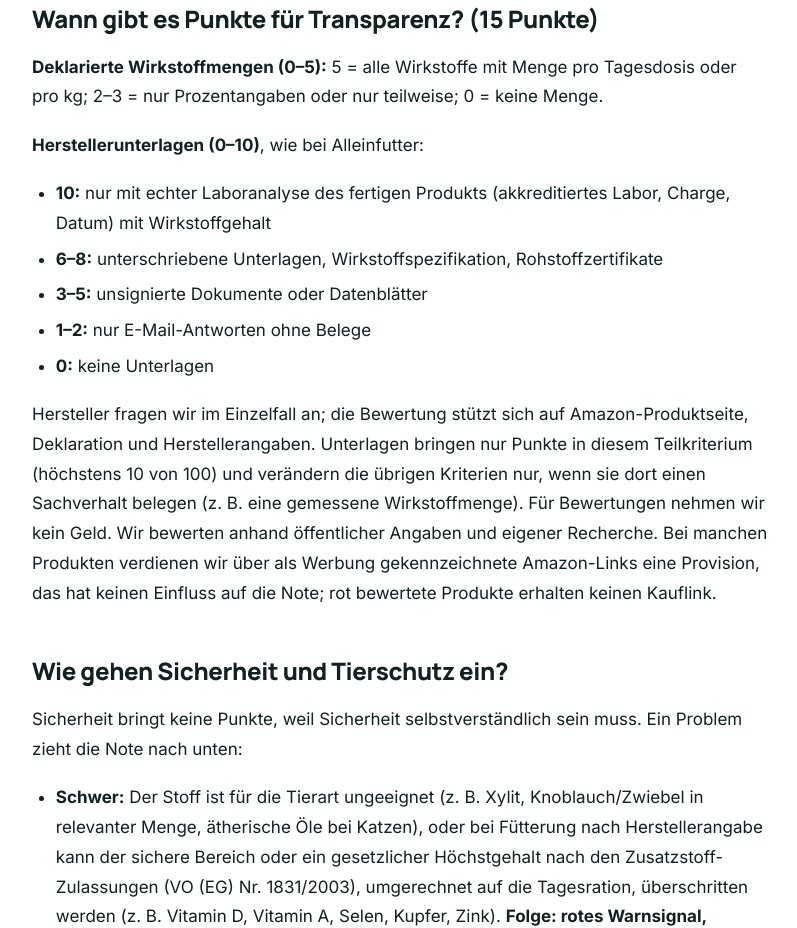
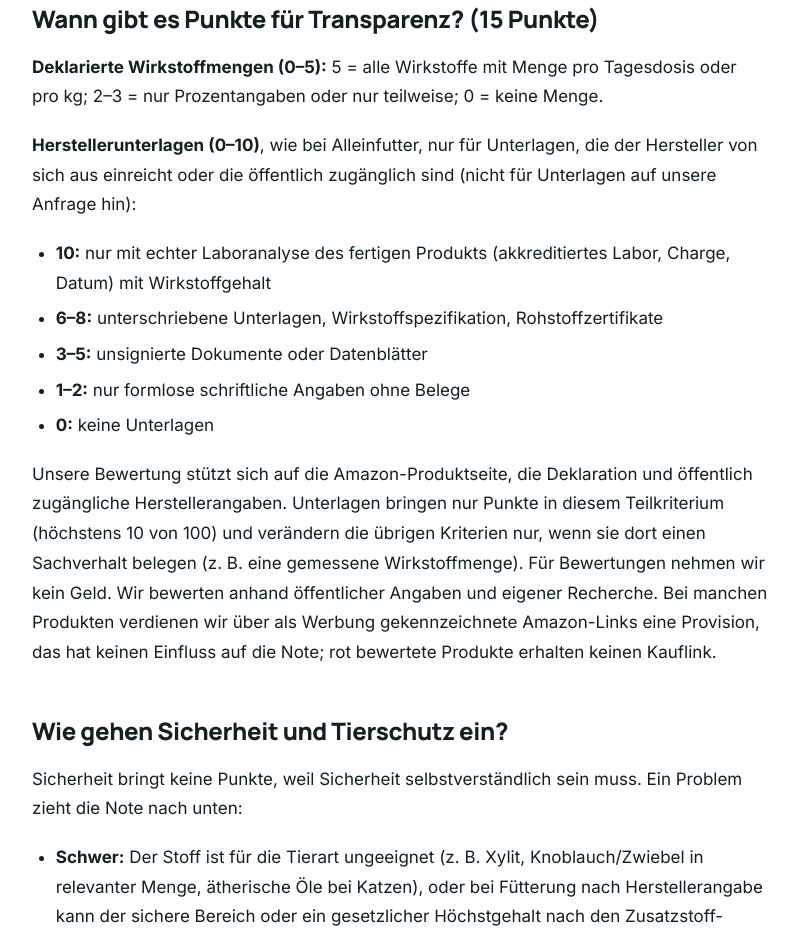
Before and after one commit to cyberni74/futterpruefer, a Next.js app: page /methodik/ergaenzungsfutter in a window 1280 px wide. Shown: the part 7100-8028 px from the top of the page, without its empty margins (240-1037 px from the left). Built offline with nearby package versions, Linux system fonts and the light colour scheme; no server answers.

Commit message:
Methodik: keine Herstelleranfragen mehr; Herstellerunterlagen nur unaufgefordert oder öffentlich zugänglich

```diff
--- a/src/app/(site)/methodik/ergaenzungsfutter/page.tsx
+++ b/src/app/(site)/methodik/ergaenzungsfutter/page.tsx
@@ -329,15 +329,15 @@ export default function ErgaenzungsfutterMethodikPage() {
 
         <h2 id="transparenz">Wann gibt es Punkte für Transparenz? (15 Punkte)</h2>
         <p><strong>Deklarierte Wirkstoffmengen (0–5):</strong> 5 = alle Wirkstoffe mit Menge pro Tagesdosis oder pro kg; 2–3 = nur Prozentangaben oder nur teilweise; 0 = keine Menge.</p>
-        <p><strong>Herstellerunterlagen (0–10)</strong>, wie bei Alleinfutter:</p>
+        <p><strong>Herstellerunterlagen (0–10)</strong>, wie bei Alleinfutter, nur für Unterlagen, die der Hersteller von sich aus einreicht oder die öffentlich zugänglich sind (nicht für Unterlagen auf unsere Anfrage hin):</p>
         <ul>
           <li><strong>10:</strong> nur mit echter Laboranalyse des fertigen Produkts (akkreditiertes Labor, Charge, Datum) mit Wirkstoffgehalt</li>
           <li><strong>6–8:</strong> unterschriebene Unterlagen, Wirkstoffspezifikation, Rohstoffzertifikate</li>
           <li><strong>3–5:</strong> unsignierte Dokumente oder Datenblätter</li>
-          <li><strong>1–2:</strong> nur E-Mail-Antworten ohne Belege</li>
+          <li><strong>1–2:</strong> nur formlose schriftliche Angaben ohne Belege</li>
           <li><strong>0:</strong> keine Unterlagen</li>
         </ul>
-        <p>Hersteller fragen wir im Einzelfall an; die Bewertung stützt sich auf Amazon-Produktseite, Deklaration und Herstellerangaben. Unterlagen bringen nur Punkte in diesem Teilkriterium (höchstens 10 von 100) und verändern die übrigen Kriterien nur, wenn sie dort einen Sachverhalt belegen (z. B. eine gemessene Wirkstoffmenge). Für Bewertungen nehmen wir kein Geld. Wir bewerten anhand öffentlicher Angaben und eigener Recherche. Bei manchen Produkten verdienen wir über als Werbung gekennzeichnete Amazon-Links eine Provision, das hat keinen Einfluss auf die Note; rot bewertete Produkte erhalten keinen Kauflink.</p>
+        <p>Unsere Bewertung stützt sich auf die Amazon-Produktseite, die Deklaration und öffentlich zugängliche Herstellerangaben. Unterlagen bringen nur Punkte in diesem Teilkriterium (höchstens 10 von 100) und verändern die übrigen Kriterien nur, wenn sie dort einen Sachverhalt belegen (z. B. eine gemessene Wirkstoffmenge). Für Bewertungen nehmen wir kein Geld. Wir bewerten anhand öffentlicher Angaben und eigener Recherche. Bei manchen Produkten verdienen wir über als Werbung gekennzeichnete Amazon-Links eine Provision, das hat keinen Einfluss auf die Note; rot bewertete Produkte erhalten keinen Kauflink.</p>
 
         <h2 id="sicherheit">Wie gehen Sicherheit und Tierschutz ein?</h2>
         <p>Sicherheit bringt keine Punkte, weil Sicherheit selbstverständlich sein muss. Ein Problem zieht die Note nach unten:</p>
--- a/src/app/(site)/methodik/page.tsx
+++ b/src/app/(site)/methodik/page.tsx
@@ -140,7 +140,7 @@ export default function MethodikPage() {
               <caption className="sr-only">Stufen für Transparenz und Herstellerunterlagen</caption>
               <thead className="bg-bg-soft"><tr><th scope="col" className="p-3 text-right">Punkte</th><th scope="col" className="p-3">Voraussetzung</th></tr></thead>
               <tbody>
-                <tr className="border-t border-border"><th scope="row" className="p-3 text-right tabular-nums">0</th><td className="p-3">Keine Unterlagen vorgelegt oder keine Antwort auf unsere Anfrage. Hersteller fragen wir im Einzelfall an; die Bewertung stützt sich auf Amazon-Produktseite, Deklaration und Herstellerangaben.</td></tr>
+                <tr className="border-t border-border"><th scope="row" className="p-3 text-right tabular-nums">0</th><td className="p-3">Keine Unterlagen vorgelegt. Unsere Bewertung stützt sich auf die Amazon-Produktseite, die Deklaration und öffentlich zugängliche Herstellerangaben.</td></tr>
                 <tr className="border-t border-border"><th scope="row" className="p-3 text-right tabular-nums">2</th><td className="p-3">Unterlagen ohne Unterschrift oder ohne erkennbares Labor. Dazu gehören auch Unterlagen ohne nachprüfbare Herkunft, zum Beispiel formlose Produktbeschreibungen oder Auszüge aus Korrespondenz.</td></tr>
                 <tr className="border-t border-border"><th scope="row" className="p-3 text-right tabular-nums">4</th><td className="p-3">Unterschriebene Herstellererklärungen mit Datum und verantwortlicher Person (z. B. HACCP-Nachweis, Konformitätserklärung, Rohstoffspezifikation, Registrierung als Futtermittelunternehmer). Endproduktanalysen mit nicht verifizierbarem Labor zählen ebenfalls zur Stufe 4.</td></tr>
                 <tr className="border-t border-border"><th scope="row" className="p-3 text-right tabular-nums">7</th><td className="p-3">Analysebericht eines akkreditierten Labors (Akkreditierung überprüfbar), der nur Rohstoffe oder Vorprodukte betrifft.</td></tr>
@@ -148,7 +148,7 @@ export default function MethodikPage() {
               </tbody>
             </table>
           </div>
-          <p className="mt-3">Es zählt die höchste erreichte Stufe, die Punkte werden nicht addiert. Wir bewerten nur Unterlagen, die uns schriftlich vorliegen. Mündliche oder telefonische Angaben zählen nicht.</p>
+          <p className="mt-3">Es zählt die höchste erreichte Stufe, die Punkte werden nicht addiert. Wir bewerten nur Unterlagen, die uns schriftlich vorliegen und die der Hersteller von sich aus eingereicht hat oder die öffentlich zugänglich sind. Unterlagen, die wir beim Hersteller anfordern, berücksichtigen wir nicht. Mündliche oder telefonische Angaben zählen nicht.</p>
           <h4 className="mt-4 font-extrabold">Grundsätze</h4>
           <ul className="mt-2 list-disc space-y-1 pl-5 text-muted">
             <li><strong className="text-fg">Gleich für alle:</strong> Das Kriterium gilt für alle Hersteller in gleicher Weise, unabhängig davon, ob sie ein Produkt eingereicht haben, ob ein Werbe- oder Partnerverhältnis besteht oder ob sie mit uns in Kontakt stehen. Jeder Hersteller kann uns Unterlagen schicken.</li>
```
